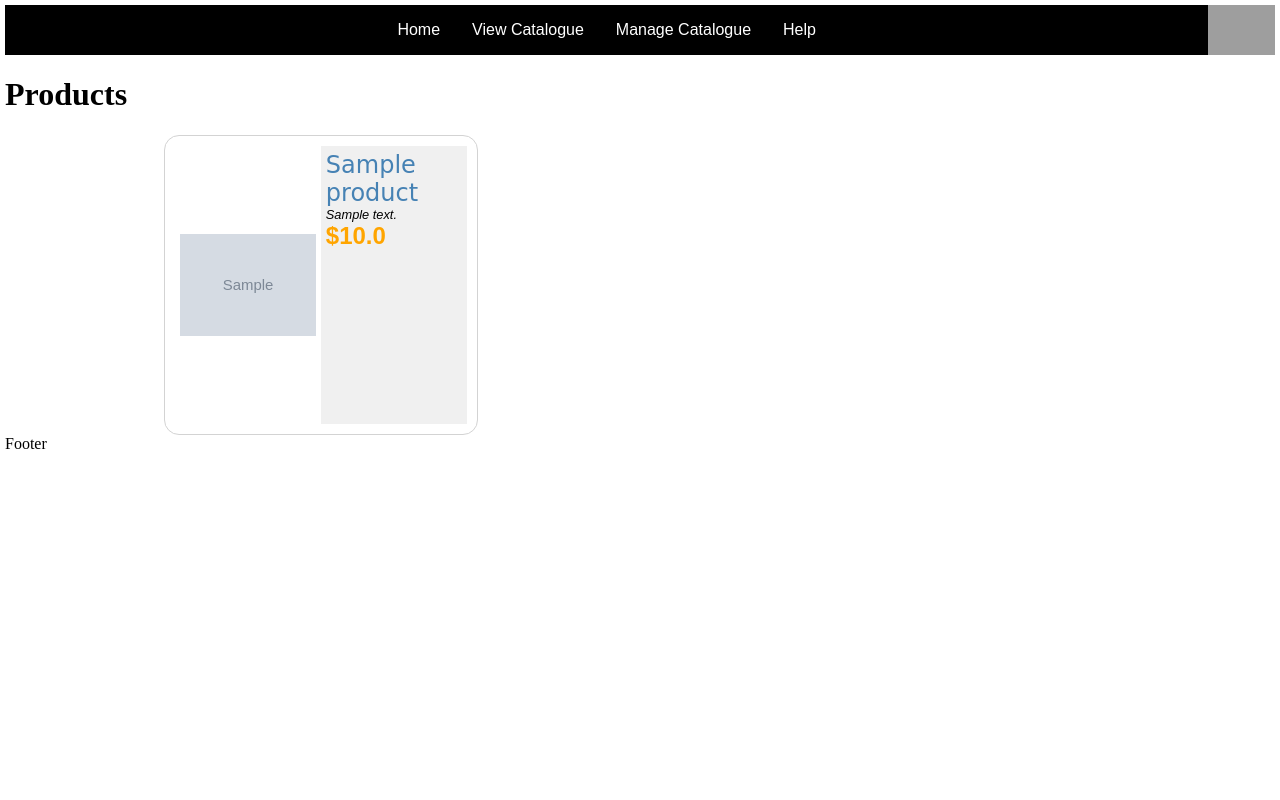
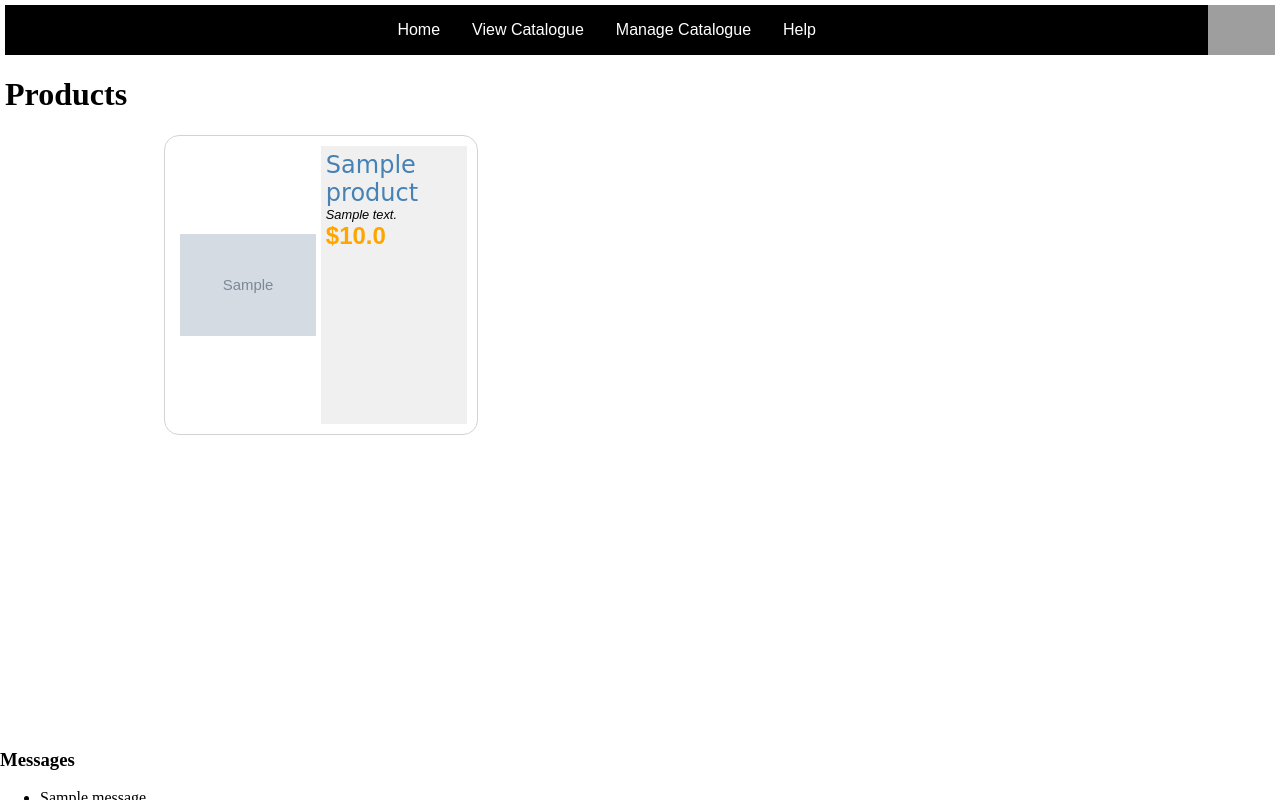
Before and after one commit to vKhar/WebApp, a Flask app: page / in a window 1280 px wide. Run offline with Flask 2, Linux system fonts and the light colour scheme; tables that the repository leaves empty hold one stand-in row (values such as "Sample post"); grey boxes marked "Sample" are stand-in pictures; one stand-in notice (Sample message) is shown; grey boxes are pictures that could not be loaded.

Commit message:
handle db constraints with flash and no image upload runtime error

```diff
--- a/app.py
+++ b/app.py
@@ -1,10 +1,11 @@
 ## Step 7: remove json file, json load and json save
 ## use sqlite to list products and add new product
-from flask import Flask,render_template,request,redirect,url_for
+from flask import Flask,render_template,request,redirect,url_for,flash
 import os
 import sqlite3
 
 app = Flask("__name__")
+app.secret_key="Secret"
 DB="inventory.db" ## created from sqlitebrowser
 
 @app.route("/")
@@ -19,12 +20,13 @@ def root():
 
 @app.route('/add',methods = ['POST', 'GET'])
 def add_product():
+    f=None
     if request.method == 'POST':
         try:
             name=request.form["name"]
             description=request.form["description"]
             price=request.form["price"]
-            f=request.files["image"]
+            f=request.files["image"] ## runtime error
             image="images/"+f.filename
 
             with sqlite3.connect(DB) as con:
@@ -34,17 +36,20 @@ def add_product():
                      (name,description,price,image))
                 con.commit()
             msg="Product added"
-            print(msg)
+            flash(msg)
             upload_file_path=os.path.join(app.root_path,"static","images",f.filename)
             f.save(upload_file_path)
+            return redirect(url_for("root"))
         except Exception as e:
-            con.rollback()
-            msg="Error in adding record"
-            print(msg, str(e))
-        finally:
-            return redirect(url_for("root"))
+            msg="Error in adding record:"
+            if f == None:
+                msg="No image file selected"
+            else:
+                msg="Error in adding record:"
+            flash(msg+str(e))
+            return render_template("product_frm.html")
     else:
-        return render_template("product_frm.html",result = None)
+        return render_template("product_frm.html")
 
 if __name__ == "__main__":
     app.run(debug=True)
--- a/static/products.css
+++ b/static/products.css
@@ -3,8 +3,17 @@ body {
     padding: 0;
     border: 0;
     text-align: justify;
+    margin-bottom: 2em;
 }
 
+.footer {
+    position: fixed;
+    bottom: 0;
+    left: 0;
+    height: 70px;
+    background-color: white;
+    width: 100%;
+}
 .product-list {
     margin: auto;
     width: 75%;
--- /dev/null
+++ b/templates/messages.html
@@ -0,0 +1,10 @@
+{% with messages = get_flashed_messages() %}
+{% if messages %}
+    <h3>Messages</h3>
+   <ul>
+      {% for message in messages %}
+      <li>{{ message }}</li>
+      {% endfor %}
+   </ul>
+{% endif %}
+{% endwith %}
--- a/templates/product_frm.html
+++ b/templates/product_frm.html
@@ -80,6 +80,9 @@
             <button type="submit">Add Product</button>
         </div>
     </form>
+    <div>
+        {% include 'messages.html' %}
+    </div>
 
 </body>
 </html>
--- a/templates/products.html
+++ b/templates/products.html
@@ -25,6 +25,8 @@
         </div>
         {% endfor %}
     </main>
-    <footer>Footer</footer>
+    <div class="footer">
+        {% include 'messages.html' %}
+    </div>
 </body>
 </html>
```
Also changed, not shown: inventory.db, static/images/backpack.png (deleted).
